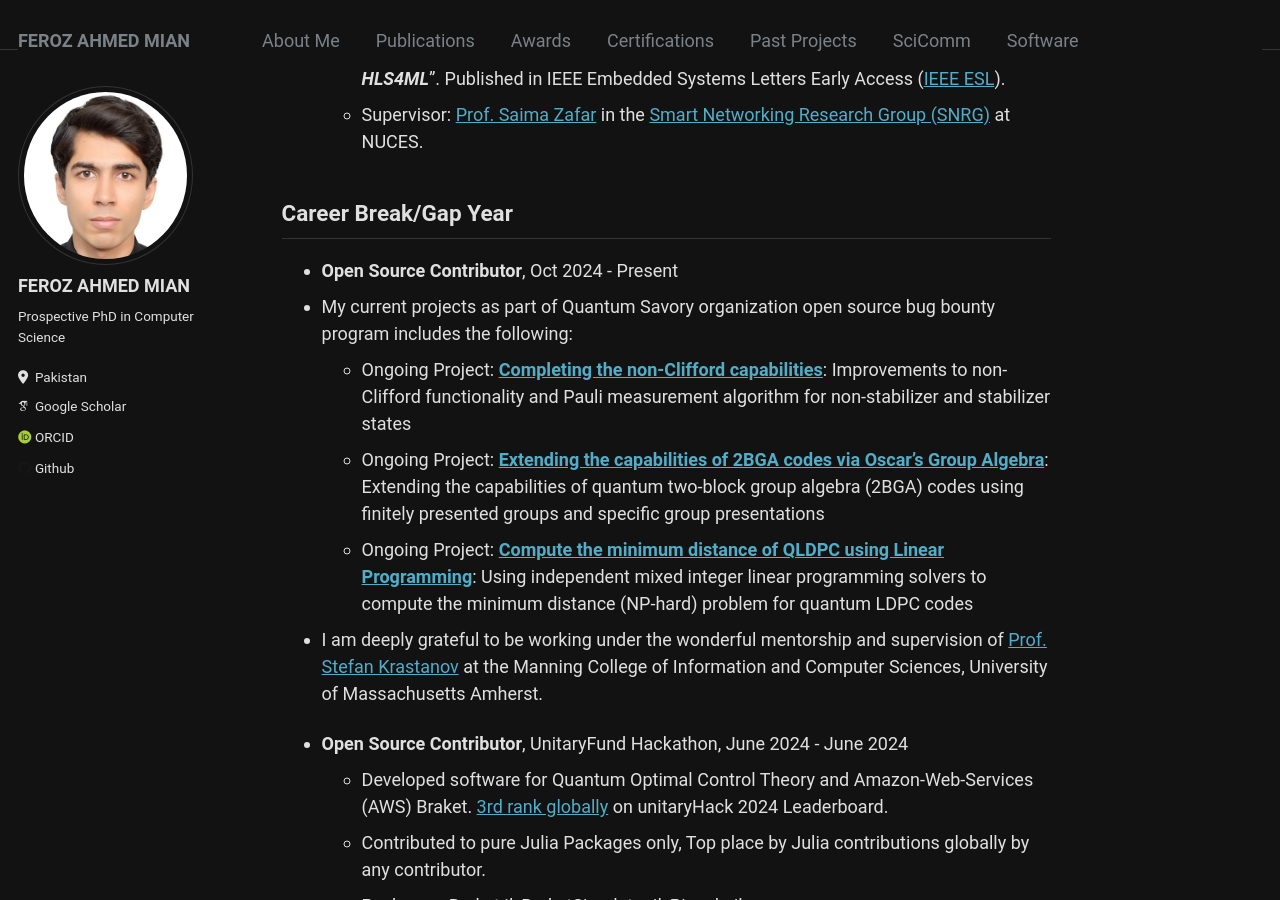
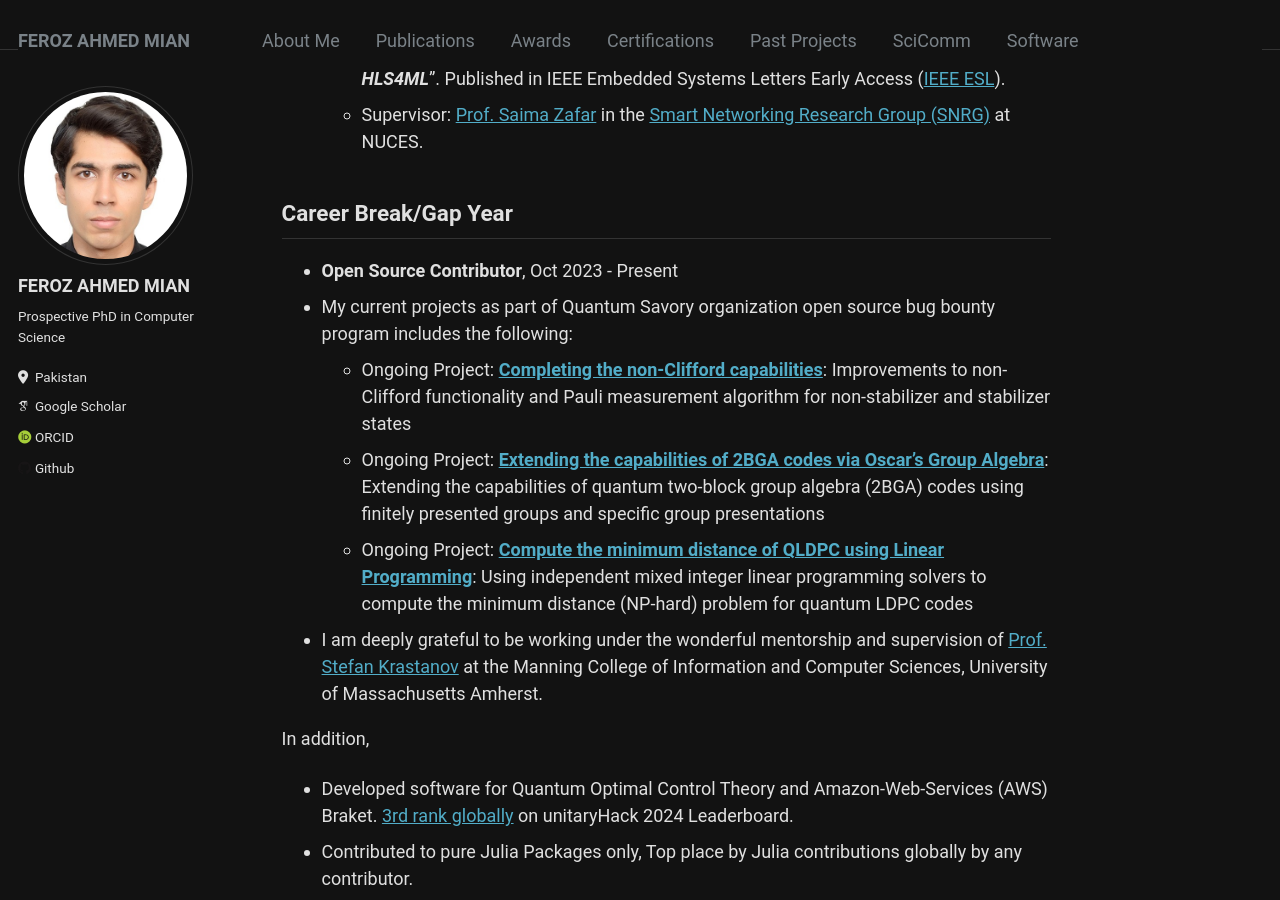
Before and after one commit to Fe-r-oz/Fe-r-oz.github.io, a Jekyll site: the page built from _pages/about.md, in a window 1280 px wide and 900 px high, scrolled down 890 px. Built offline with Jekyll 4.4.1, drawn with Linux system fonts in a browser that asks for light colours; some web fonts are replaced.

Commit message:
Update about.md

```diff
--- a/_pages/about.md
+++ b/_pages/about.md
@@ -32,14 +32,14 @@ I graduated Magna Cum Laude with a Bachelor’s degree in Electrical Engineering
   * Supervisor: [Prof. Saima Zafar](https://lhr.nu.edu.pk/ee/facultyProfile/4198) in the [Smart Networking Research Group (SNRG)](https://lhr.nu.edu.pk/ee/research/snrg) at NUCES.
 
 ## Career Break/Gap Year
-* **Open Source Contributor**, Oct 2024 - Present
+* **Open Source Contributor**, Oct 2023 - Present
  * My current projects as part of Quantum Savory organization open source bug bounty program includes the following:
     - Ongoing Project: **[Completing the non-Clifford capabilities](https://github.com/QuantumSavory/QuantumClifford.jl/issues/309)**: Improvements to non-Clifford functionality and Pauli measurement algorithm for non-stabilizer and stabilizer states
     - Ongoing Project: **[Extending the capabilities of 2BGA codes via Oscar's Group Algebra](https://github.com/QuantumSavory/QuantumClifford.jl/issues/396)**: Extending the capabilities of quantum two-block group algebra (2BGA) codes using finitely presented groups and specific group presentations
     - Ongoing Project: **[Compute the minimum distance of QLDPC using Linear Programming](https://github.com/QuantumSavory/QuantumClifford.jl/pull/439)**: Using independent mixed integer linear programming solvers to compute the minimum distance (NP-hard) problem for quantum LDPC codes
   * I am deeply grateful to be working under the wonderful mentorship and supervision of [Prof. Stefan Krastanov](https://www.cics.umass.edu/about/directory/stefan-krastanov) at the Manning College of Information and Computer Sciences, University of Massachusetts Amherst.
 
-* **Open Source Contributor**, UnitaryFund Hackathon, June 2024 - June 2024
+In addition,
   * Developed software for Quantum Optimal Control Theory and Amazon-Web-Services (AWS) Braket. [3rd rank globally](https://unitaryhack.dev/leaderboard/) on unitaryHack 2024 Leaderboard.
   * Contributed to pure Julia Packages only, Top place by Julia contributions globally by any contributor.
   * Packages: Braket.jl, BraketSimulator.jl, Piccolo.jl
```
